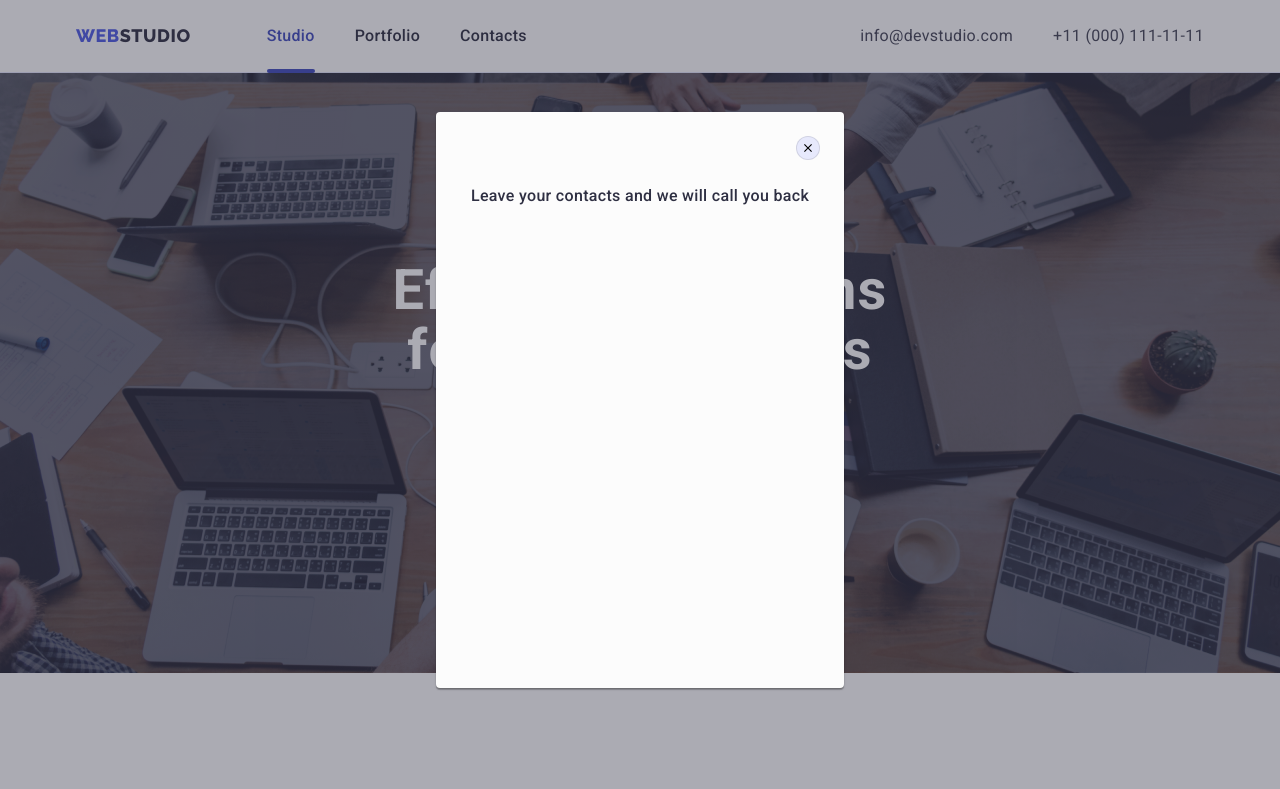
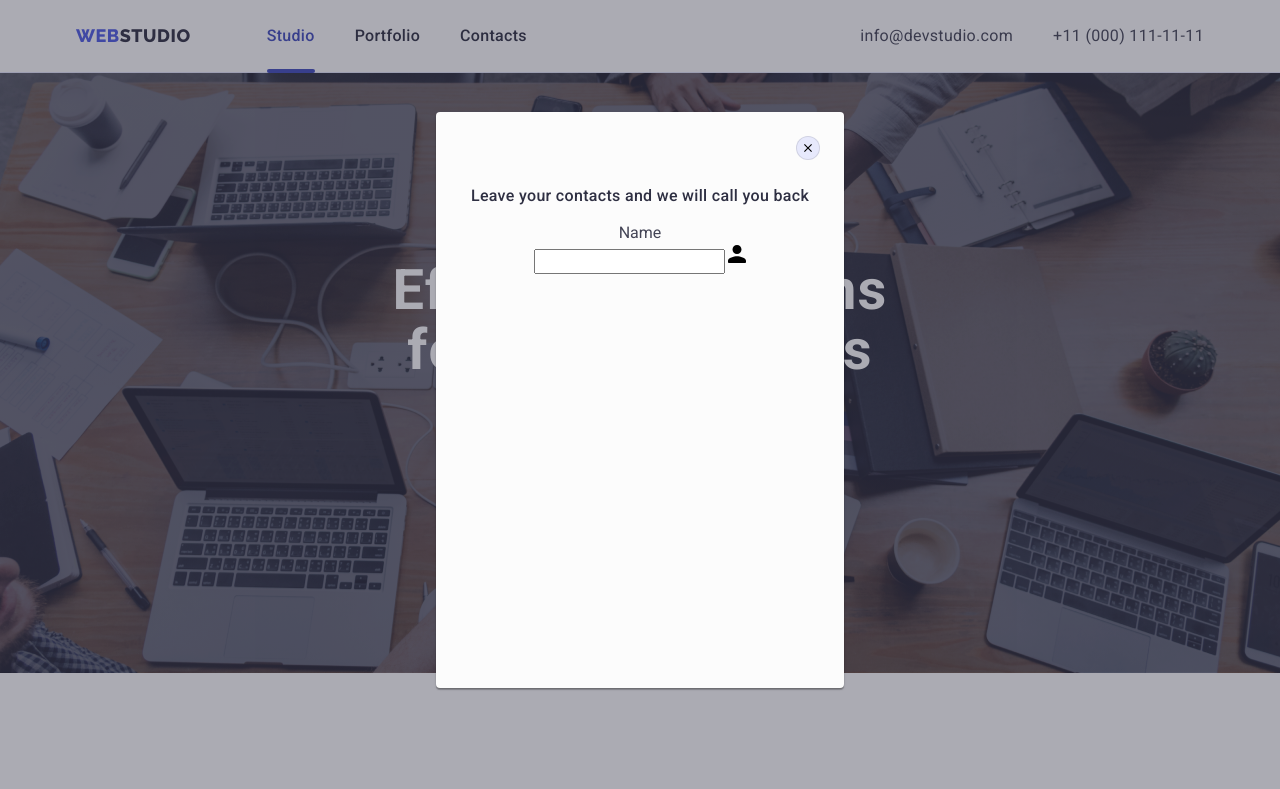
Before and after one commit to YevheniiaShen/hw-06, a plain HTML site: page index.html in a window 1280 px wide. Both pictures are taken after a click on the button "Order Service". Shown: the top 789 px of the page. Drawn offline with nearby package versions, Linux system fonts and the light colour scheme.

Commit message:
Update index.html

```diff
--- a/index.html
+++ b/index.html
@@ -617,7 +617,20 @@
         <p class="title-contacts">
           Leave your contacts and we will call you back
         </p>
-        <form >
+        <form class="modal-form">
+          <div class="">
+              <label for="user-name">
+                Name
+              </label>
+              <div>
+                <input id="user-name" class="input-modal" type="text" name="user-name" />
+                <svg class="svg-connections" width="18" height="24">
+                  <use href="./images/icons.svg#icon-profile"></use>
+                </svg>
+
+              </div>
+
+          </div>
         </form>
       </div>
     </div>
```
